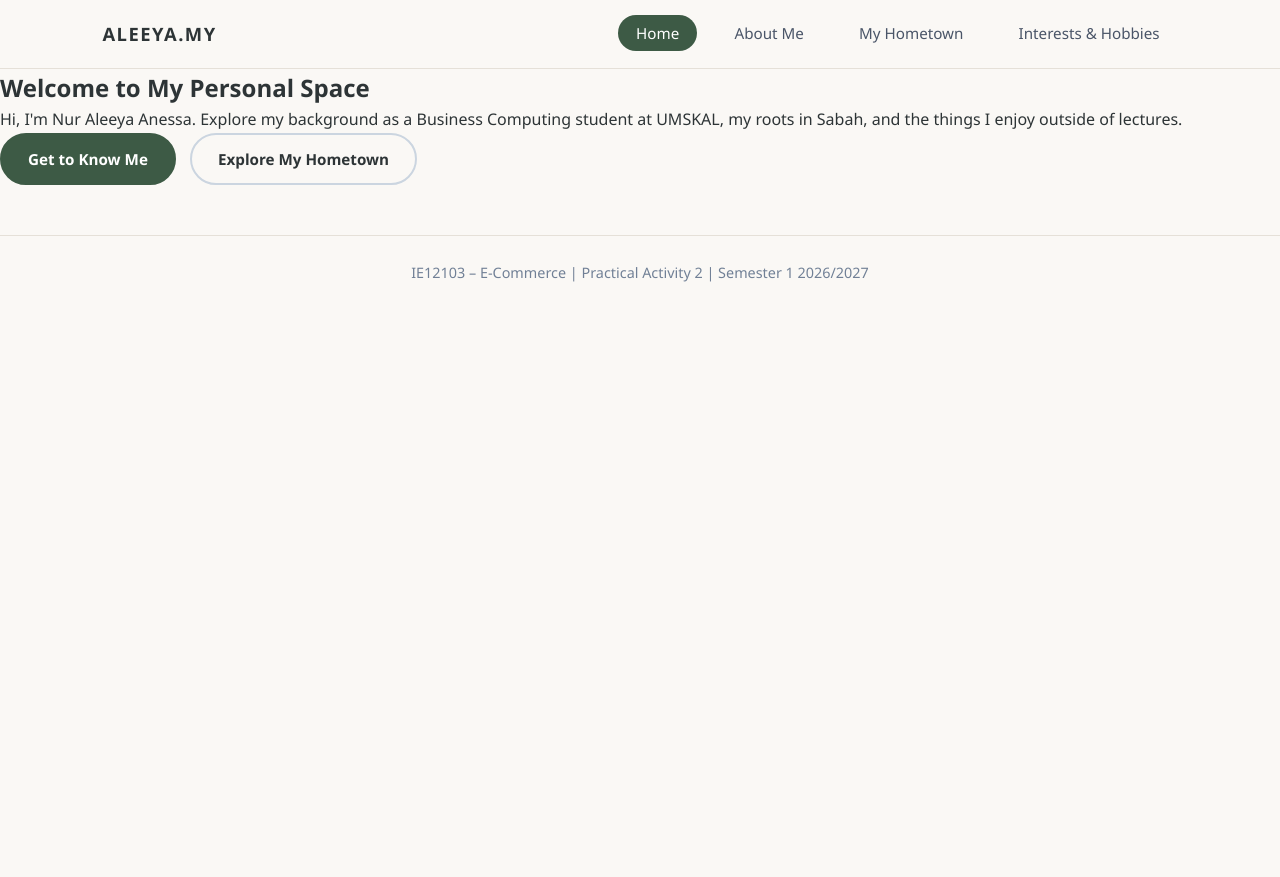
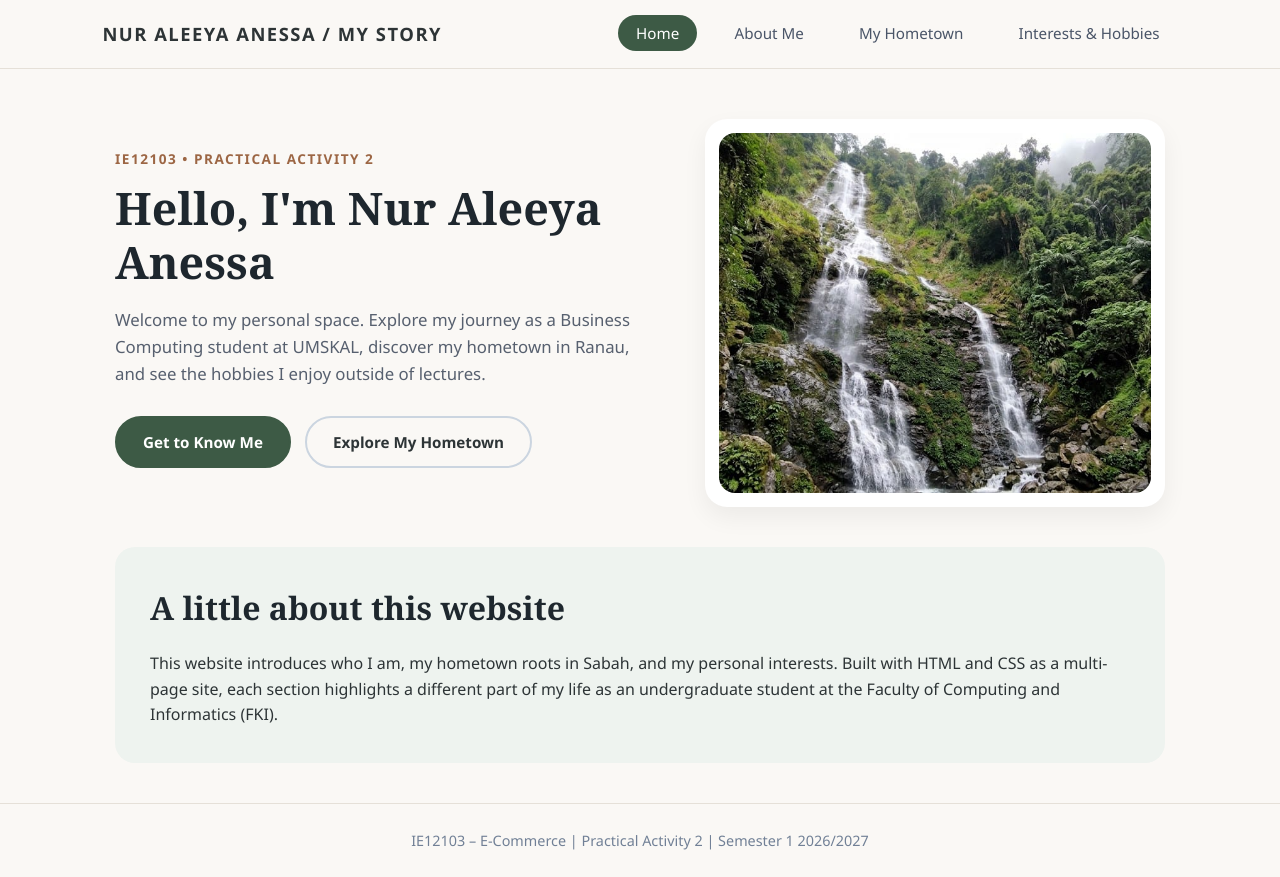
Before and after one commit to nuraleeya0611-droid/ie12103-task2, a plain HTML site: page index.html in a window 1280 px wide. Before the commit the page ends 800 px from the top, so only its background shows below. Drawn offline with Linux system fonts and the light colour scheme.

Commit message:
Update index.html

```diff
--- a/index.html
+++ b/index.html
@@ -8,7 +8,7 @@
 </head>
 <body>
     <header>
-        <div class="logo">ALEEYA.MY</div>
+        <div class="logo">NUR ALEEYA ANESSA / MY STORY</div>
         <nav>
             <a href="index.html" class="active">Home</a>
             <a href="about.html">About Me</a>
@@ -17,14 +17,25 @@
         </nav>
     </header>
 
-    <section class="hero">
-        <h1>Welcome to My Personal Space</h1>
-        <p>Hi, I'm Nur Aleeya Anessa. Explore my background as a Business Computing student at UMSKAL, my roots in Sabah, and the things I enjoy outside of lectures.</p>
-        <div>
-            <a href="about.html" class="btn">Get to Know Me</a>
-            <a href="hometown.html" class="btn btn-outline">Explore My Hometown</a>
+    <section class="hero-split">
+        <div class="hero-text">
+            <span class="hero-tag">IE12103 • PRACTICAL ACTIVITY 2</span>
+            <h1>Hello, I'm Nur Aleeya Anessa</h1>
+            <p>Welcome to my personal space. Explore my journey as a Business Computing student at UMSKAL, discover my hometown in Ranau, and see the hobbies I enjoy outside of lectures.</p>
+            <div>
+                <a href="about.html" class="btn">Get to Know Me</a>
+                <a href="hometown.html" class="btn btn-outline">Explore My Hometown</a>
+            </div>
+        </div>
+        <div class="hero-image-card">
+            <img src="hero-bg.jpeg" alt="Featured Photo">
         </div>
     </section>
+
+    <div class="container">
+        <h2>A little about this website</h2>
+        <p>This website introduces who I am, my hometown roots in Sabah, and my personal interests. Built with HTML and CSS as a multi-page site, each section highlights a different part of my life as an undergraduate student at the Faculty of Computing and Informatics (FKI).</p>
+    </div>
 
     <footer>
         <p>IE12103 – E-Commerce | Practical Activity 2 | Semester 1 2026/2027</p>
```
